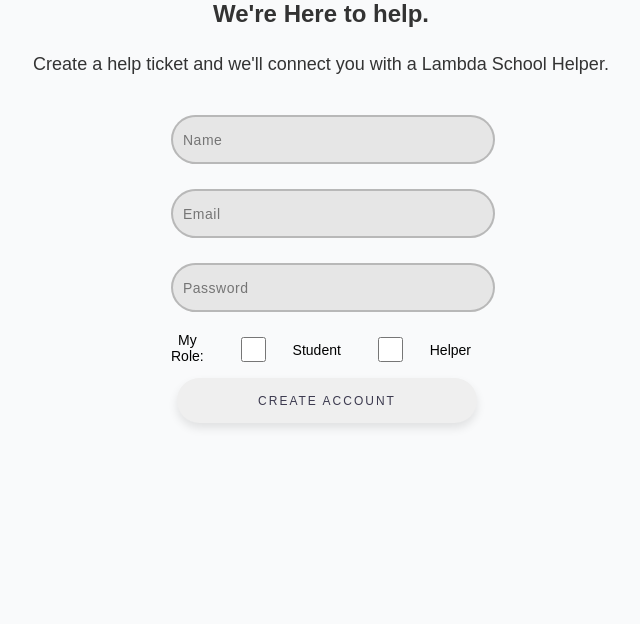
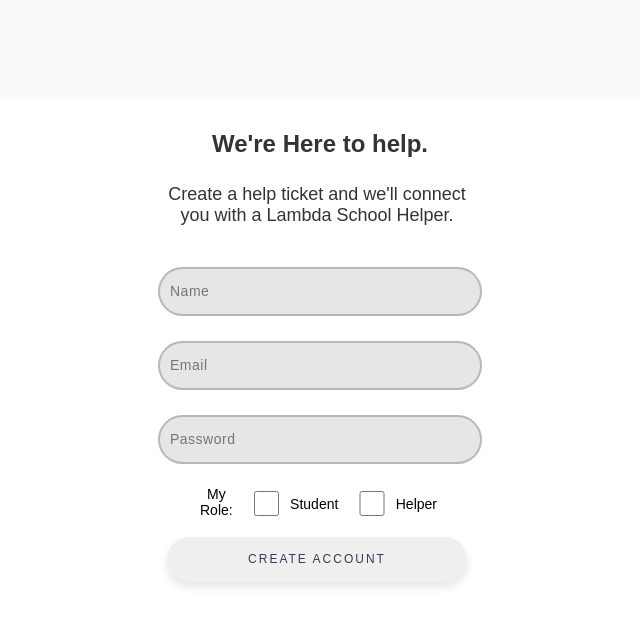
Before and after one commit to Build-Week-DevDesk-Queue2/frontend, a React (Create React App) app in the folder front-end/: page / in a window 1280 px wide. Shown: the top 624 px of the page, without its empty margins (319-959 px from the left). Built offline with nearby package versions, Linux system fonts and the light colour scheme.

Commit message:
Finished JSX and Styling for Create User Account Form

```diff
--- a/front-end/src/components/users/CreateUserForm.js
+++ b/front-end/src/components/users/CreateUserForm.js
@@ -3,6 +3,7 @@
 import axios from "axios";
 import styled from "styled-components";
 import "./createuser.css";
+
 /////////////////////////
 ///       FORM        ///
 /////////////////////////
@@ -10,9 +11,11 @@
 const CreateUserForm = () => {
   return (
     <div className="create-account-form">
+      <BackgroundWrap>
         <CreateAccountHeading>We're Here to help.</CreateAccountHeading>
         <CreateAccountSubHeading>
-        Create a help ticket and we'll connect you with a Lambda School Helper.
+          Create a help ticket and we'll connect you with a Lambda School
+          Helper.
         </CreateAccountSubHeading>
         <form>
           <label htmlFor="name">
@@ -41,13 +44,14 @@
           </label>
           <label htmlFor="role" className="role">
             My Role:
-          <input type="checkbox" id="student" name="student" value="student" />
+            <input type="checkbox" id="student" name="role" value="student" />
             <label htmlFor="role">Student</label>
-          <input type="checkbox" id="helper" name="helper" value="helper" />
+            <input type="checkbox" id="helper" name="role" value="helper" />
             <label htmlFor="role">Helper</label>
           </label>
           <button type="submit">Create Account</button>
         </form>
+      </BackgroundWrap>
     </div>
   );
 };
@@ -64,6 +68,7 @@
   text-align: center;
   display: block;
   padding-bottom: 25px;
+  margin: 0 0 0 5%;
 `;
 
 const CreateAccountSubHeading = styled.span`
@@ -73,9 +78,21 @@
   line-height: 1.2;
   text-align: center;
   display: block;
-  width: auto;
-  margin: 0 5%;
+  width: 330px;
+  margin: 0 35%;
   padding-bottom: 25px;
 `;
 
+const BackgroundWrap = styled.div`
+  background: #fff;
+  border-radius: 10px;
+  position: fixed;
+  top: 50%;
+  left: 50%;
+  margin-top: -300px;
+  margin-left: -600px;
+  width: 960px;
+  padding: 30px 130px 130px 95px;
+`;
+
 export default CreateUserForm;
--- a/front-end/src/components/users/createuser.css
+++ b/front-end/src/components/users/createuser.css
@@ -29,7 +29,7 @@
 select {
   height: 25px;
   width: 100%;
-  margin: 5px 0 0;
+  margin: 5px 0 0 4%;
   display: block;
   width: 100%;
   border: 2px solid rgba(0, 0, 0, 0.2);
@@ -67,7 +67,7 @@
 }
 
 button {
-  margin: 0 2%;
+  margin: 0 7%;
   height: 45px;
   width: 100%;
   display: inline-block;
@@ -97,6 +97,10 @@
 
 .role {
   display: flex;
+  margin: 4% 3%;
+  margin-bottom: 5%;
+  padding-left: 15%;
+
   /*align-self: self-start;*/
 }
 
```
Lines whose indentation alone changed are shown as unchanged.
